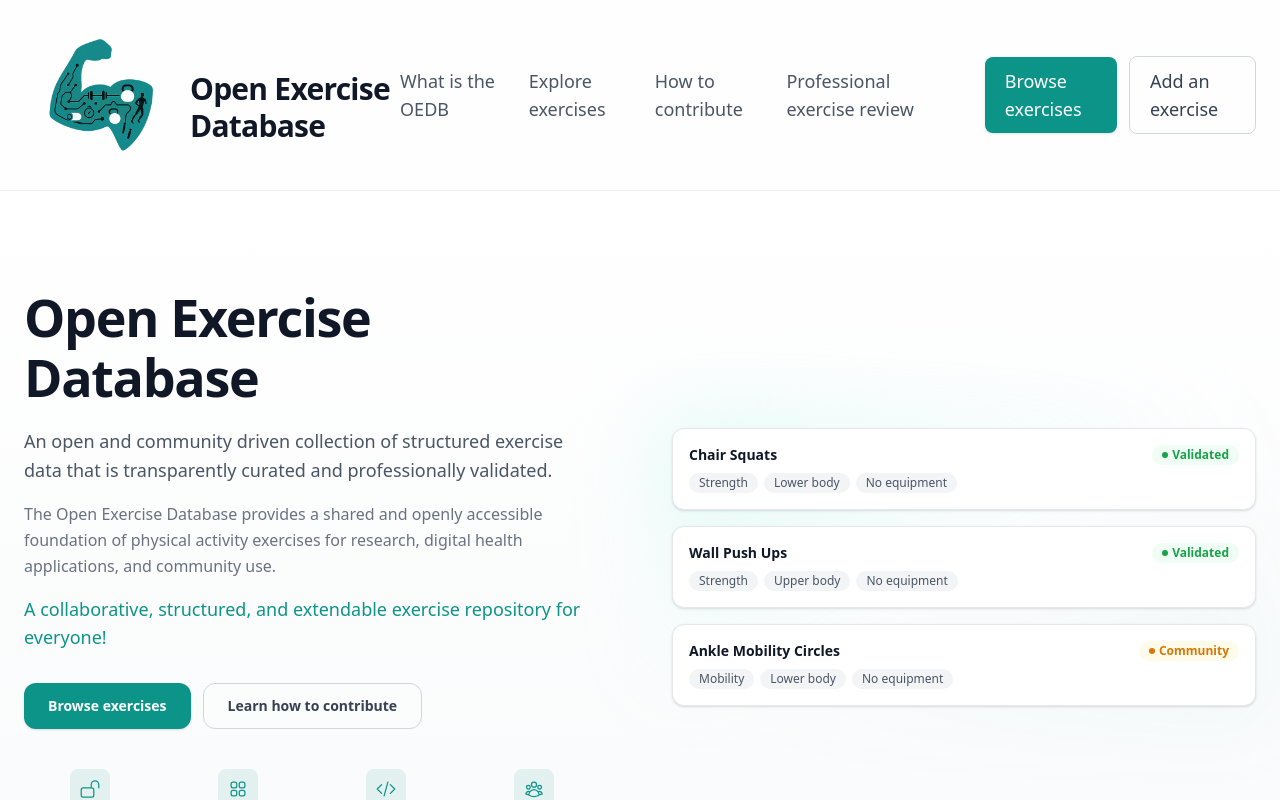
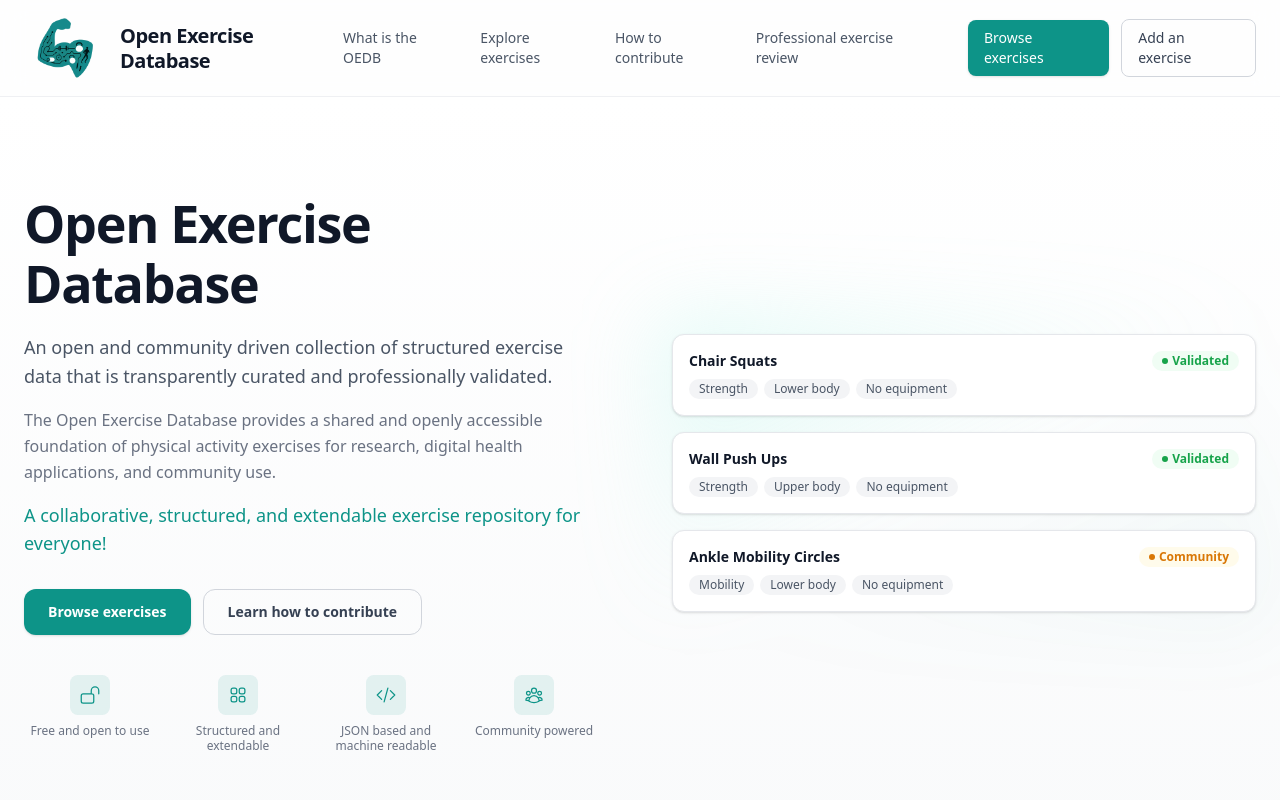
Before and after one commit to OpenExerciseBase/OpenExerciseBase-Web-Platform, a Next.js app: page / in a window 1280 px wide. Shown: the top 800 px of the page. Built offline with nearby package versions, Linux system fonts and the light colour scheme.

Commit message:
Make navbar smaller: reduce logo, padding, and text sizes

```diff
--- a/components/home/Navbar.tsx
+++ b/components/home/Navbar.tsx
@@ -8,10 +8,10 @@ export default function Navbar() {
 
   return (
     <nav className="sticky top-0 z-50 w-full border-b border-gray-200/60 bg-white/80 backdrop-blur-md">
-      <div className="mx-auto flex items-center justify-between px-6 py-5">
+      <div className="mx-auto flex items-center justify-between px-6 py-2">
         {/* Logo & brand */}
         <a href="/" className="flex items-center gap-4">
-          <div className="relative h-[150px] w-[150px] shrink-0">
+          <div className="relative h-[80px] w-[80px] shrink-0">
             <Image
               src="/logo.png"
               alt="Open Exercise Database logo"
@@ -19,14 +19,14 @@ export default function Navbar() {
               className="rounded-lg object-contain"
             />
           </div>
-          <span className="self-center translate-y-3 text-3xl font-semibold text-gray-900 tracking-tight leading-tight">
+          <span className="self-center text-xl font-semibold text-gray-900 tracking-tight leading-tight">
             Open Exercise Database
           </span>
         </a>
 
         {/* Desktop links */}
         <div className="hidden lg:flex items-center gap-8">
-          <div className="flex items-center gap-6 text-lg font-medium text-gray-600">
+          <div className="flex items-center gap-6 text-sm font-medium text-gray-600">
             <a href="/documentation" className="hover:text-primary transition-colors">
               What is the OEDB
             </a>
@@ -47,13 +47,13 @@ export default function Navbar() {
           <div className="flex items-center gap-3">
             <a
               href="/explore"
-              className="rounded-lg bg-primary px-5 py-2.5 text-lg font-medium text-white shadow-sm hover:bg-primary-deep transition-colors"
+              className="rounded-lg bg-primary px-4 py-2 text-sm font-medium text-white shadow-sm hover:bg-primary-deep transition-colors"
             >
               Browse exercises
             </a>
             <a
               href="/add"
-              className="rounded-lg border border-gray-300 px-5 py-2.5 text-lg font-medium text-gray-700 hover:border-primary hover:text-primary transition-colors"
+              className="rounded-lg border border-gray-300 px-4 py-2 text-sm font-medium text-gray-700 hover:border-primary hover:text-primary transition-colors"
             >
               Add an exercise
             </a>
```
